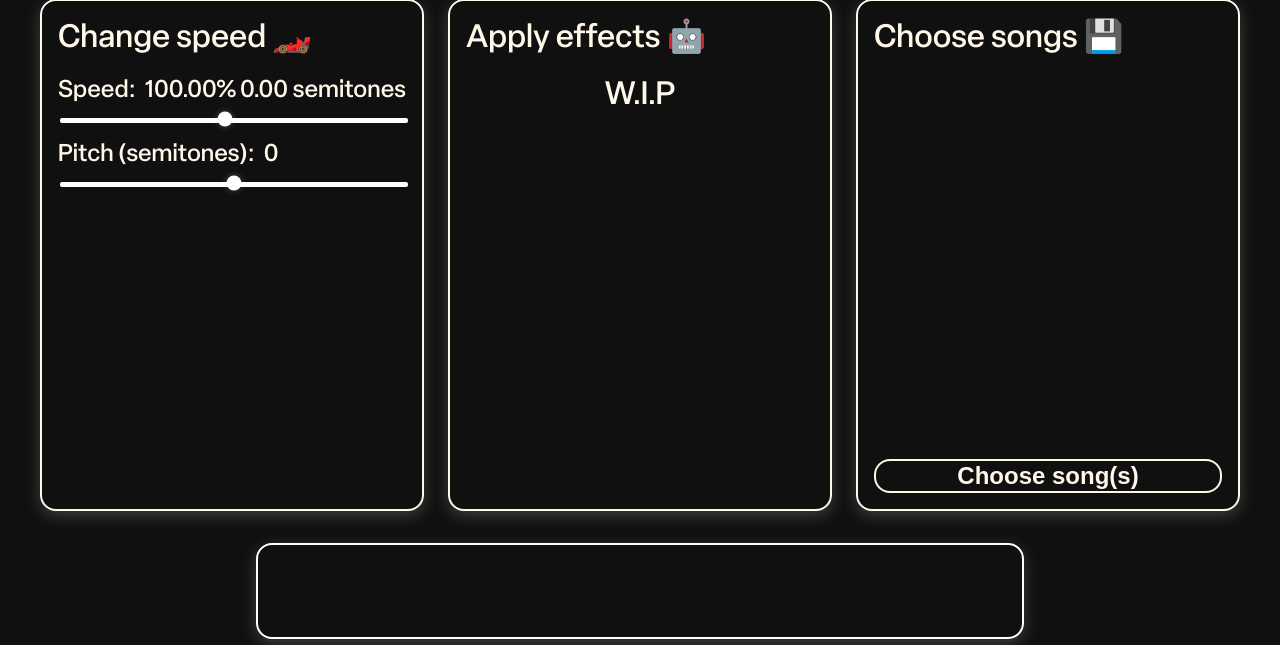
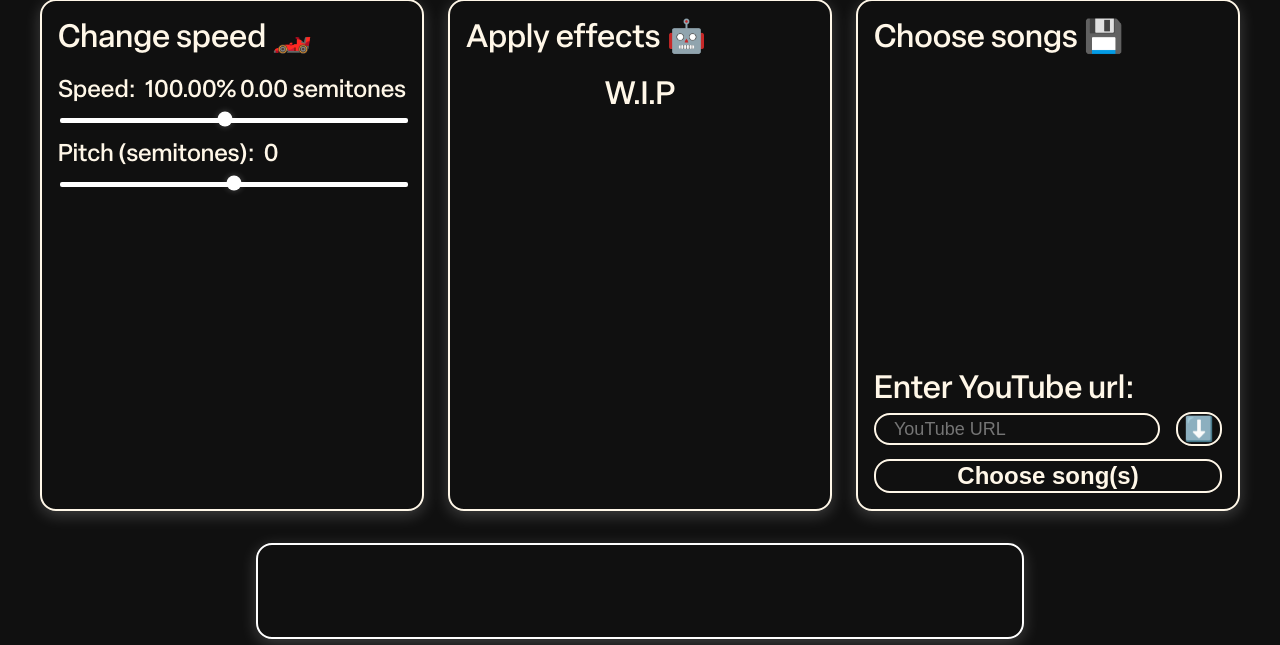
Before and after one commit to AlexAlexBabarika/Slowed-Reverb-Site, a Django app: page / in a window 1280 px wide. Shown: the part 123-768 px from the top of the page. Run offline with Django 5.2, Linux system fonts and the light colour scheme.

Commit message:
youtube W.I.P

```diff
--- a/app/static/app/css/style.css
+++ b/app/static/app/css/style.css
@@ -19,6 +19,26 @@ h1 {
 h1:hover{
     transform: scale(1.022);
     text-shadow: 0px 4px 16px var(--shadow);
+}
+
+input[type="url"] {
+    appearance: none;
+    -webkit-appearance: none;
+    -moz-appearance: none;
+    border: 2px solid var(--text);
+    border-radius: 16px;
+    background-color: transparent;
+    min-height: 2.5vw;
+    padding-left: 1em;
+    color: var(--text);
+    font-size: 18px;
+    font-weight: 500;
+    transition: transform 0.5s ease, box-shadow 0.5s ease;
+}
+
+input[type="url"]:hover {
+    transform: scale(1.03);
+    box-shadow: 0px 4px 16px var(--shadow);
 }
 
 .main-container {
--- a/app/templates/app/index.html
+++ b/app/templates/app/index.html
@@ -91,7 +91,7 @@
                                             min-width: 0;
                                             overflow: hidden;
                                             ">
-                                    <span style="font-size: 12px; color: gray;">{{ song.artist }}</span>
+                                    <span style="font-size: 12px; color: gray;">{{ song.artist}}</span>
                                     <span style="
                                         font-size: 18px;
                                         white-space: nowrap;
@@ -128,8 +128,22 @@
                     </ol>
                 </div>
 
+                <form method="POST" action="{% url 'download_from_youtube' %}" enctype="multipart/form-data" style="margin-top: auto; margin-bottom: -0.5vw"">
+                    {% csrf_token %}
+                    <input type="hidden" name="speed_change_hidden" value="1.0">
+                    <input type="hidden" name="pitch_change_hidden" value="0">
+                    <input type="hidden" name="speed_pitch_hidden" value="0.00 semitones">
+                    <div style="display: flex; flex-direction: column; gap: 0.5vw">
+                        <div>Enter YouTube url:</div>
+                        <div style="display: flex; align-items: center; gap: 0.5em;">
+                            <input type="url" style="width: 100%;" name="youtube_url" placeholder="YouTube URL" required>
+                            <button type="submit">⬇️</button>
+                        </div>
+                    </div>
+                </form>
+
                 <!-- 📤 Upload Form -->
-                <form id="uploadForm" method="post" enctype="multipart/form-data" style="margin-top: auto; margin-bottom: 0;">
+                <form id="uploadForm" method="post" enctype="multipart/form-data" style="margin-bottom: 0;">
                     {% csrf_token %}
                     <input type="hidden" name="speed_change_hidden" id="speed_hidden" value="{{ speed_value|default:"1.00" }}">
                     <input type="hidden" name="pitch_change_hidden" id="pitch_hidden" value="{{ pitch_value|default:"0" }}">
--- a/app/urls.py
+++ b/app/urls.py
@@ -6,5 +6,6 @@ urlpatterns = [
     path("", views.index, name="index"),
     path('audio/<int:index>/', views.serve_audio, name='serve_audio'),
     path('reload/', views.reload_audio, name="reload_audio"),
-    path("delete/", views.delete_from_playlist, name="delete_from_playlist")
+    path("delete/", views.delete_from_playlist, name="delete_from_playlist"),
+    path("download_from_youtube", views.download_from_youtube, name="download_from_youtube")
 ]
--- a/app/views.py
+++ b/app/views.py
@@ -1,8 +1,10 @@
+import uuid
 from django.shortcuts import render, redirect
 from django.http import HttpResponse, FileResponse
 from django.views.decorators.csrf import csrf_exempt
 from mutagen import File as MutagenFile
 import os, ffmpeg, tempfile, math, time
+import yt_dlp
 
 format_map = {
     'mp3': 'mp3', 'wav': 'wav', 'flac': 'flac', 'm4a': 'mov',
@@ -45,19 +47,7 @@ def index(request):
             output_path = original_path.replace('_original.wav', '_out.wav')
 
             sr = int(get_sample_rate(open(input_path, 'rb')))
-            try:
-                if pitch_change != 0 and abs(speed_change - 1.0) > 1e-3:
-                    with tempfile.NamedTemporaryFile(suffix="_mid.wav", delete=False) as mid:
-                        mid_path = mid.name
-                    change_speed(sr, original_path, mid_path, speed_change)
-                    change_pitch(sr, mid_path, output_path, pitch_change)
-                    os.remove(mid_path)
-                elif pitch_change != 0:
-                    change_pitch(sr, original_path, output_path, pitch_change)
-                else:
-                    change_speed(sr, original_path, output_path, speed_change)
-            except ffmpeg.Error:
-                continue
+            process_audio(sr, input_path, output_path, speed_change, pitch_change)
 
             os.remove(input_path)
             playlist.append({
@@ -116,20 +106,7 @@ def reload_audio(request):
 
     output_path = input_path.replace('_original.wav', '_reloaded.wav')
     sr = int(get_sample_rate(open(input_path, 'rb')))
-
-    try:
-        if pitch_change != 0 and abs(speed_change - 1.0) > 1e-3:
-            with tempfile.NamedTemporaryFile(suffix="_mid.wav", delete=False) as mid:
-                mid_path = mid.name
-            change_speed(sr, input_path, mid_path, speed_change)
-            change_pitch(sr, mid_path, output_path, pitch_change)
-            os.remove(mid_path)
-        elif pitch_change != 0:
-            change_pitch(sr, input_path, output_path, pitch_change)
-        else:
-            change_speed(sr, input_path, output_path, speed_change)
-    except ffmpeg.Error as e:
-        return HttpResponse(f"Reload error: {e.stderr.decode()}", status=500)
+    process_audio(sr, input_path, output_path, speed_change, pitch_change)
 
     song["output_path"] = output_path
     song["duration"] = get_audio_duration(output_path)
@@ -169,6 +146,107 @@ def serve_audio(request, index):
         pass
     return HttpResponse("Audio not found", status=404)
 
+@csrf_exempt
+def download_from_youtube(request):
+    if request.method != "POST":
+        return HttpResponse("Invalid request", status=405)
+
+    url = request.POST.get("youtube_url")
+    if not url:
+        return HttpResponse("No URL provided", status=400)
+
+    # Generate unique base name
+    uid = str(uuid.uuid4())
+    temp_dir = tempfile.gettempdir()
+    download_base = os.path.join(temp_dir, uid)  # no extension
+    download_template = f"{download_base}.%(ext)s"
+    final_mp3 = f"{download_base}.mp3"
+    original_path = f"{download_base}_original.wav"
+    output_path = f"{download_base}_out.wav"
+
+    # yt-dlp options with browser cookies
+    ydl_opts = {
+        'format': 'bestaudio/best',
+        'outtmpl': download_template,
+        'postprocessors': [{
+            'key': 'FFmpegExtractAudio',
+            'preferredcodec': 'mp3',
+            'preferredquality': '192',
+        }],
+        'quiet': True,
+        'encoding': 'utf-8',
+    }
+
+    try:
+        with yt_dlp.YoutubeDL(ydl_opts) as ydl:
+            ydl.download([url])
+    except Exception as e:
+        return HttpResponse(f"yt-dlp failed: {e}", status=500)
+
+    # Verify file exists
+    if not os.path.exists(final_mp3):
+        return HttpResponse(f"Download failed. File not found: {final_mp3}", status=500)
+
+    # Try to extract artist metadata
+    artist = "Unknown"
+    try:
+        meta = MutagenFile(final_mp3, easy=True)
+        if meta:
+            artist = meta.get("artist", ["Unknown"])[0]
+    except:
+        pass
+
+    # Convert to WAV
+    try:
+        ffmpeg.input(final_mp3).output(original_path, format='wav').run(overwrite_output=True)
+    except Exception as e:
+        return HttpResponse(f"FFmpeg conversion failed: {e}", status=500)
+
+    # Process audio
+    sr = int(get_sample_rate(open(final_mp3, 'rb')))
+    speed_change = float(request.POST.get('speed_change_hidden', 1.0))
+    pitch_change = int(request.POST.get('pitch_change_hidden', 0))
+    speed_pitch_value = request.POST.get('speed_pitch_hidden', '')
+    process_audio(sr, original_path, output_path, speed_change, pitch_change)
+
+    # Add to session playlist
+    playlist = request.session.get("playlist", [])
+    playlist.append({
+        "filename": final_mp3,
+        "output_path": output_path,
+        "original_path": original_path,
+        "duration": get_audio_duration(output_path),
+        "artist": artist,
+    })
+    request.session["playlist"] = playlist
+    request.session["speed_value"] = speed_change
+    request.session["pitch_value"] = pitch_change
+    request.session["speed_pitch_value"] = speed_pitch_value
+    request.session["last_played_index"] = len(playlist) - 1
+
+    # Clean up intermediate mp3
+    try:
+        os.remove(final_mp3)
+    except:
+        pass
+
+    return redirect('index')
+
+def process_audio(sr, input_path, output_path, speed_change, pitch_change):
+    try:
+        if pitch_change != 0 and abs(speed_change - 1.0) > 1e-3:
+            with tempfile.NamedTemporaryFile(suffix="_mid.wav", delete=False) as mid:
+                mid_path = mid.name
+            change_speed(sr, input_path, mid_path, speed_change)
+            change_pitch(sr, mid_path, output_path, pitch_change)
+            os.remove(mid_path)
+        elif pitch_change != 0:
+            change_pitch(sr, input_path, output_path, pitch_change)
+        else:
+            change_speed(sr, input_path, output_path, speed_change)
+    except ffmpeg.Error as e:
+        return HttpResponse(f"Reload error: {e.stderr.decode()}", status=500)
+
 def change_speed(sr, input_path, output_path, speed_change):
     ffmpeg.input(input_path) \
         .filter('asetrate', int(sr * speed_change)) \
```
